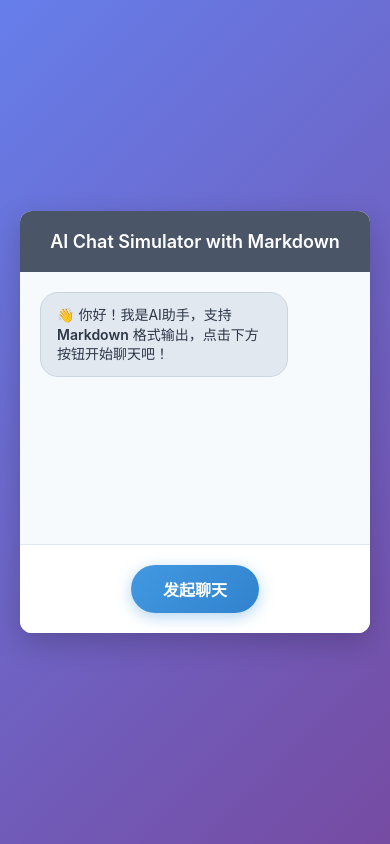
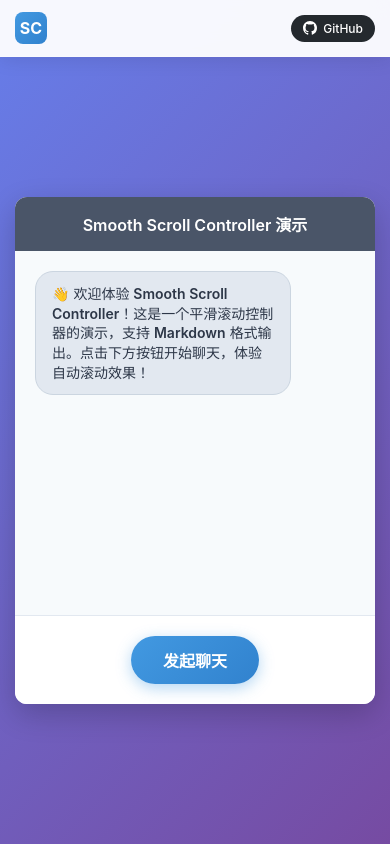
Before and after one commit to alex-reinfoce/scroll-controller, a website built with Vite: page index.html in a window 390 px wide. Built offline with nearby package versions, Linux system fonts and the light colour scheme.

Commit message:
Update index.html and package.json: Revise title for clarity, enhance layout with a responsive navigation bar, and add repository metadata to package.json for better project visibility.

```diff
--- a/index.html
+++ b/index.html
@@ -4,7 +4,7 @@
 <head>
   <meta charset="UTF-8">
   <meta name="viewport" content="width=device-width, initial-scale=1.0">
-  <title>AI Chat Simulator</title>
+  <title>Smooth Scroll Controller - AI Chat Demo</title>
   <!-- Add marked library for Markdown parsing -->
   <script src="https://cdn.jsdelivr.net/npm/marked/marked.min.js"></script>
   <style>
@@ -17,7 +17,105 @@
     body {
       font-family: -apple-system, BlinkMacSystemFont, 'Segoe UI', Roboto, sans-serif;
       background: linear-gradient(135deg, #667eea 0%, #764ba2 100%);
-      height: 100vh;
+      min-height: 100vh;
+      display: flex;
+      flex-direction: column;
+      padding: 0;
+    }
+
+    /* Navigation Styles */
+    .navbar {
+      background: rgba(255, 255, 255, 0.95);
+      backdrop-filter: blur(10px);
+      border-bottom: 1px solid rgba(255, 255, 255, 0.2);
+      padding: 12px 0;
+      position: sticky;
+      top: 0;
+      z-index: 1000;
+      box-shadow: 0 2px 20px rgba(0, 0, 0, 0.1);
+    }
+
+    .nav-container {
+      max-width: 1200px;
+      margin: 0 auto;
+      display: flex;
+      justify-content: space-between;
+      align-items: center;
+      padding: 0 20px;
+    }
+
+    .nav-brand {
+      display: flex;
+      align-items: center;
+      gap: 12px;
+      font-size: 20px;
+      font-weight: 700;
+      color: #2d3748;
+      text-decoration: none;
+    }
+
+    .nav-brand:hover {
+      color: #4299e1;
+    }
+
+    .nav-icon {
+      width: 32px;
+      height: 32px;
+      background: linear-gradient(135deg, #4299e1, #3182ce);
+      border-radius: 8px;
+      display: flex;
+      align-items: center;
+      justify-content: center;
+      color: white;
+      font-weight: bold;
+      font-size: 16px;
+    }
+
+    .nav-links {
+      display: flex;
+      align-items: center;
+      gap: 24px;
+    }
+
+    .nav-link {
+      color: #4a5568;
+      text-decoration: none;
+      font-weight: 500;
+      transition: color 0.3s ease;
+      display: flex;
+      align-items: center;
+      gap: 6px;
+    }
+
+    .nav-link:hover {
+      color: #4299e1;
+    }
+
+    .nav-link.github {
+      background: #24292e;
+      color: white;
+      padding: 8px 16px;
+      border-radius: 20px;
+      font-size: 14px;
+    }
+
+    .nav-link.github:hover {
+      background: #1a1e22;
+      color: white;
+    }
+
+    .nav-version {
+      background: #e2e8f0;
+      color: #4a5568;
+      padding: 4px 8px;
+      border-radius: 12px;
+      font-size: 12px;
+      font-weight: 500;
+    }
+
+    /* Main Content */
+    .main-content {
+      flex: 1;
       display: flex;
       justify-content: center;
       align-items: center;
@@ -334,19 +432,102 @@
     .streaming-text {
       position: relative;
     }
+
+    /* Responsive Design */
+    @media (max-width: 768px) {
+      .nav-container {
+        padding: 0 15px;
+      }
+
+      .nav-brand {
+        font-size: 18px;
+      }
+
+      .nav-brand span {
+        display: none;
+      }
+
+      .nav-links {
+        gap: 12px;
+      }
+
+      .nav-link {
+        font-size: 14px;
+      }
+
+      .nav-link.github {
+        padding: 6px 12px;
+        font-size: 12px;
+      }
+
+      .nav-link.github svg {
+        width: 14px;
+        height: 14px;
+      }
+
+      .main-content {
+        padding: 15px;
+      }
+
+      .chat-container {
+        height: 60vh;
+      }
+
+      .chat-header {
+        padding: 15px;
+        font-size: 16px;
+      }
+    }
+
+    @media (max-width: 480px) {
+      .nav-version {
+        display: none;
+      }
+
+      .nav-link:not(.github) {
+        display: none;
+      }
+
+      .nav-links {
+        gap: 8px;
+      }
+    }
   </style>
 </head>
 
 <body>
+  <!-- Navigation Bar -->
+  <nav class="navbar">
+    <div class="nav-container">
+      <a href="#" class="nav-brand">
+        <div class="nav-icon">SC</div>
+        <span>Smooth Scroll Controller</span>
+      </a>
+      <div class="nav-links">
+        <span class="nav-version">v0.0.0</span>
+        <a href="#" class="nav-link">演示</a>
+        <a href="https://github.com/alex-reinfoce/smooth-scroll-controller" target="_blank" class="nav-link github">
+          <svg width="16" height="16" fill="currentColor" viewBox="0 0 16 16">
+            <path
+              d="M8 0C3.58 0 0 3.58 0 8c0 3.54 2.29 6.53 5.47 7.59.4.07.55-.17.55-.38 0-.19-.01-.82-.01-1.49-2.01.37-2.53-.49-2.69-.94-.09-.23-.48-.94-.82-1.13-.28-.15-.68-.52-.01-.53.63-.01 1.08.58 1.23.82.72 1.21 1.87.87 2.33.66.07-.52.28-.87.51-1.07-1.78-.2-3.64-.89-3.64-3.95 0-.87.31-1.59.82-2.15-.08-.2-.36-1.02.08-2.12 0 0 .67-.21 2.2.82.64-.18 1.32-.27 2-.27.68 0 1.36.09 2 .27 1.53-1.04 2.2-.82 2.2-.82.44 1.1.16 1.92.08 2.12.51.56.82 1.27.82 2.15 0 3.07-1.87 3.75-3.65 3.95.29.25.54.73.54 1.48 0 1.07-.01 1.93-.01 2.2 0 .21.15.46.55.38A8.012 8.012 0 0 0 16 8c0-4.42-3.58-8-8-8z" />
+          </svg>
+          GitHub
+        </a>
+      </div>
+    </div>
+  </nav>
+
+  <!-- Main Content -->
+  <main class="main-content">
     <div class="chat-container">
       <div class="chat-header">
-      AI Chat Simulator with Markdown
+        Smooth Scroll Controller 演示
       </div>
 
       <div class="chat-messages" id="chatMessages">
         <div class="message ai">
           <div class="message-bubble">
-          👋 你好！我是AI助手，支持 <strong>Markdown</strong> 格式输出，点击下方按钮开始聊天吧！
+            👋 欢迎体验 <strong>Smooth Scroll Controller</strong>！这是一个平滑滚动控制器的演示，支持 <strong>Markdown</strong> 格式输出。点击下方按钮开始聊天，体验自动滚动效果！
           </div>
         </div>
       </div>
@@ -368,6 +549,7 @@
         </button>
       </div>
     </div>
+  </main>
 
   <script type="module">
     import SmoothScrollController from './dist/index.mjs';
```
Also changed, not shown: package.json (+10 -0 lines). Lines whose indentation alone changed are shown as unchanged.
